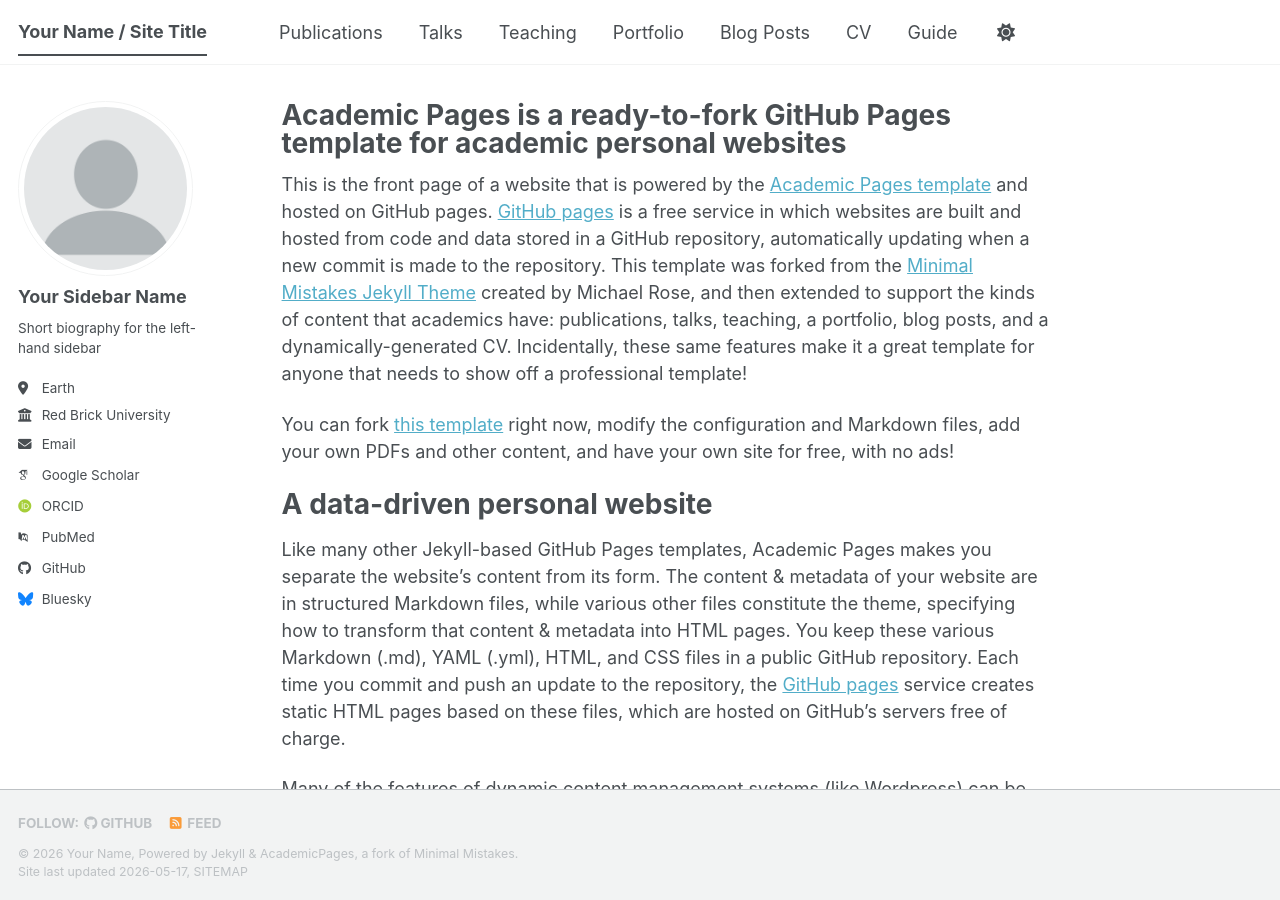
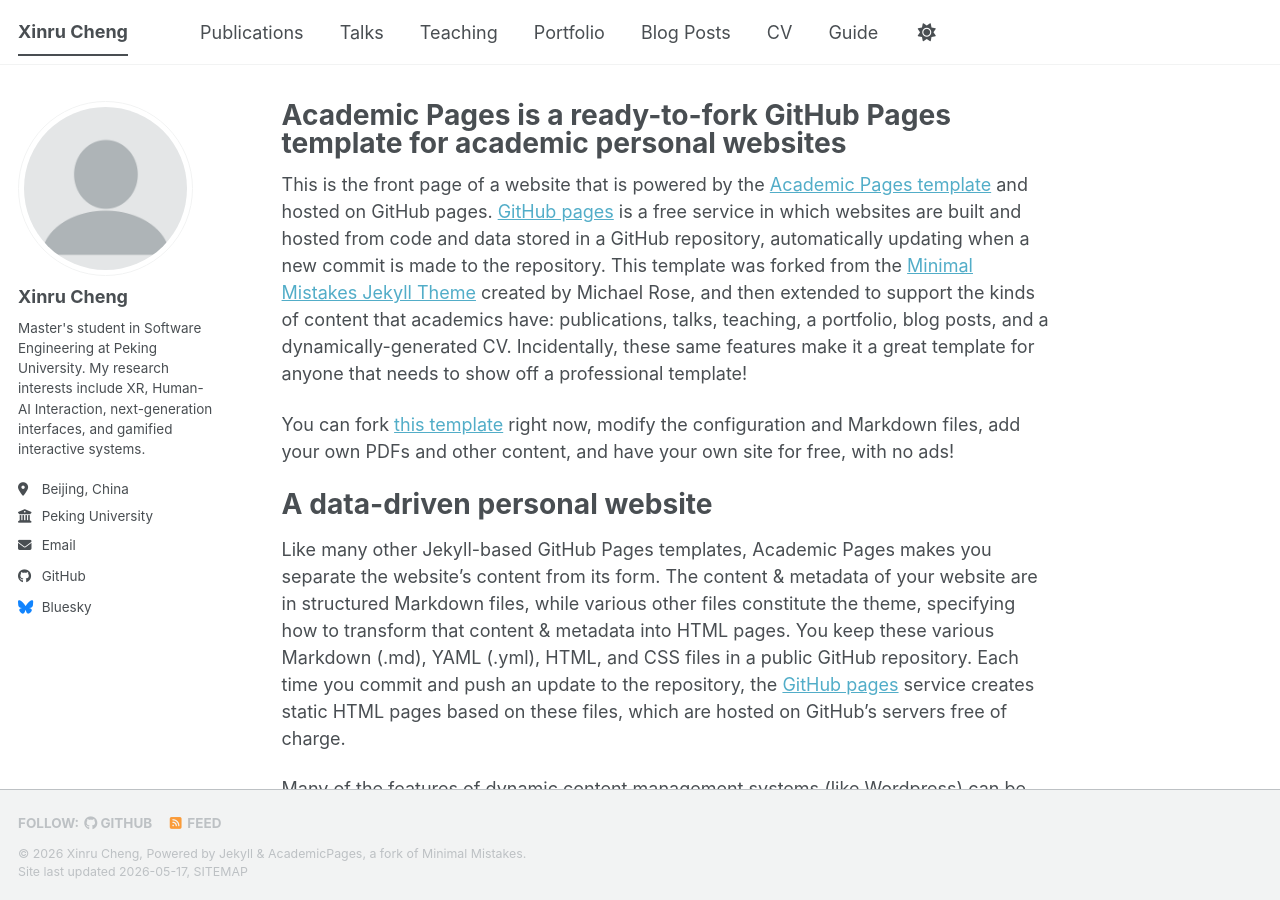
Before and after one commit to raya0313/raya0313.github.io, a Jekyll site: the page built from _pages/about.md, in a window 1280 px wide and 900 px high. Built offline with Jekyll 4.4.1, drawn with Linux system fonts in a browser that asks for light colours; some web fonts are replaced; a script bundle is joined from its source files by our own code; library files that are not in the unit come from our copies.

Commit message:
Modify site configuration with personal details
Updated personal information and site details in the configuration.

```diff
--- a/_config.yml
+++ b/_config.yml
@@ -8,15 +8,14 @@
 
 # Basic Site Settings
 locale                   : "en-US"
-site_theme               : "default" # The available themes options are "default", "air", "sunrise", "mint", "dirt" and "contrast"
-title                    : "Your Name / Site Title"
+site_theme               : "default"
+title                    : "Xinru Cheng"
 title_separator          : "-"
-name                     : &name "Your Name"
-description              : &description "Your Name's academic portfolio"   # Update this with a general description of your site, this is the default if not overridden by a page
-url                      : https://academicpages.github.io # The base hostname & protocol for your site e.g. "https://[your GitHub username].github.io",
-                                                           # or if you already have some other page hosted on Github then use "https://[your GitHub username].github.io/[Your Repo Name]"
-baseurl                  : "" # the subpath of your site, e.g. "/blog"
-repository               : "academicpages/academicpages.github.io"
+name                     : &name "Xinru Cheng"
+description              : &description "Master's student in Software Engineering at Peking University, researching XR, Human-AI Interaction, and next-generation interactive systems."
+url                      : "https://raya0313.github.io"
+baseurl                  : ""
+repository               : "raya0313/raya0313.github.io"
 
 # Site Author - The following control what appear as part of the author content on the side bar.
 #               If a field is blank the icon and link will not appear, otherwise it will be shown.
@@ -24,24 +23,23 @@
 author:
   # Biographic information
   avatar           : "profile.png"
-  name             : "Your Sidebar Name"
-  pronouns         : # example: "she/her"
-  bio              : "Short biography for the left-hand sidebar"
-  location         : "Earth"
-  employer         : "Red Brick University"
-  uri              : # URL
-  email            : "none@example.org"
-
+  name             : "Xinru Cheng"
+  pronouns         :
+  bio              : "Master's student in Software Engineering at Peking University. My research interests include XR, Human-AI Interaction, next-generation interfaces, and gamified interactive systems."
+  location         : "Beijing, China"
+  employer         : "Peking University"
+  uri              :
+  email            : "chengxinru0313@gmail.com"
   # Academic websites
   academia         : # URL
   arxiv            : # URL - Update with the correct link to your profile
-  googlescholar    : "https://scholar.google.com/citations?user=PS_CX0AAAAAJ"
+  googlescholar    :
   inspire-hep      : # URL
   impactstory      : # URL
-  orcid            : "https://orcid.org/yourorcidurl"
+  orcid            :
   semantic         : # URL
   ssrn             : # URL
-  pubmed           : "https://www.ncbi.nlm.nih.gov/pubmed/?term=john+snow"
+  pubmed           :
   researchgate     : # URL
   scopus           : # URL
   zotero           : # URL
```
